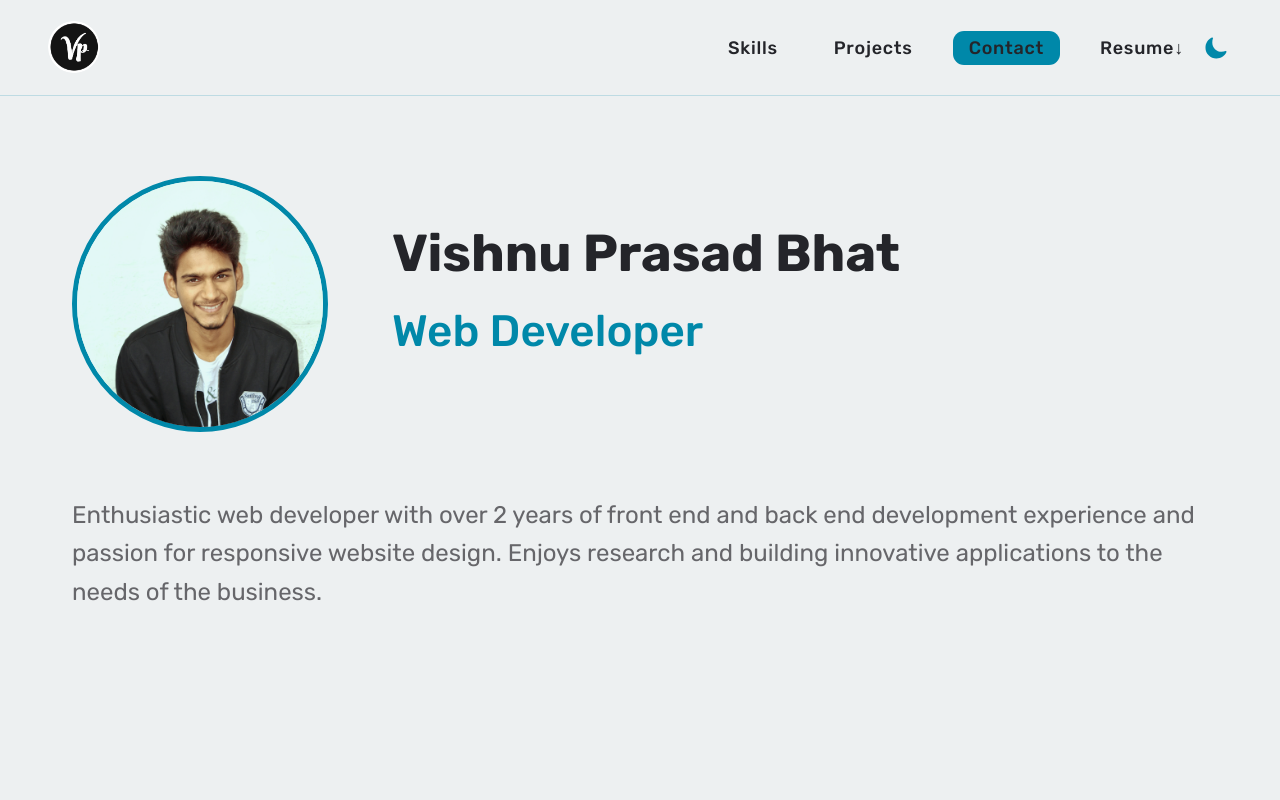
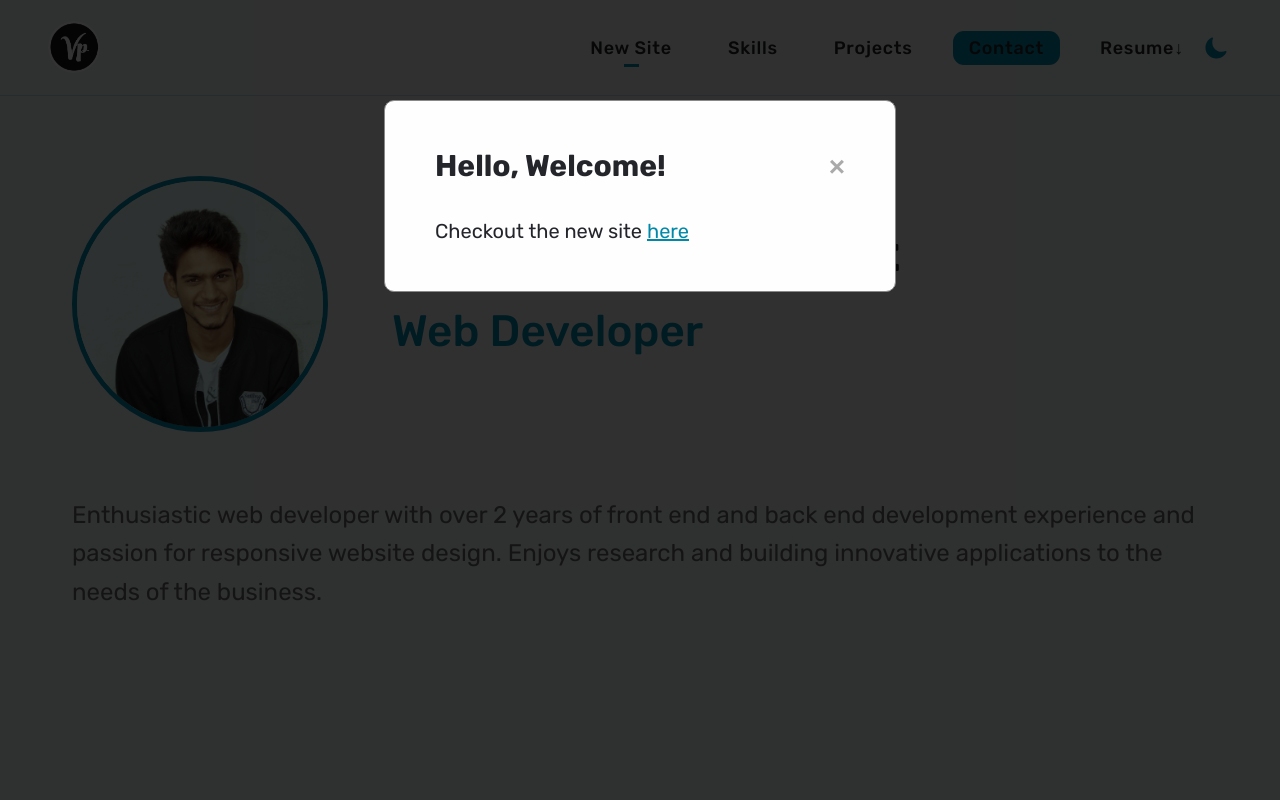
Before and after one commit to vishnuprasadbhat/my-portfolio, a plain HTML site: page index.html in a window 1280 px wide. Shown: the top 800 px of the page. Drawn offline with nearby package versions, Linux system fonts and the light colour scheme.

Commit message:
feat: added new site link

```diff
--- a/css/style.css
+++ b/css/style.css
@@ -319,3 +319,61 @@
   text-align: center;
   color: var(--text-secondary);
 }
+
+.newSite-link {
+  background: radial-gradient(circle, #0088a9 50%, transparent)
+      center/var(--d, 0) var(--d, 0) no-repeat,
+    linear-gradient(#0088a9 0 0) bottom -12px left 50% /15px 15px no-repeat;
+  transition: 0.3s, background-position 0.3s 0.3s;
+}
+.newSite-link:hover {
+  color: #000 !important;
+  transition: 0.3s, background-size 0.4s 0.3s, color 0.3s 0.3s;
+  background-position: center;
+  --d: 180%;
+}
+
+.modal {
+  display: none;
+  position: fixed;
+  z-index: 1;
+  padding-top: 100px;
+  left: 50%;
+  top: 50%;
+  transform: translate(-50%, -50%);
+  width: 100%;
+  height: 100%;
+  overflow: auto;
+  background-color: rgb(0, 0, 0);
+  background-color: rgba(0, 0, 0, 0.8);
+}
+
+.modal-content {
+  border-radius: 10px;
+  background-color: #fefefe;
+  margin: auto;
+  padding: 50px;
+  border: 1px solid #888;
+  width: 40%;
+  font-size: 20px;
+}
+
+.modal-link {
+  color: var(--accent-color);
+}
+
+.close {
+  color: #aaaaaa;
+  float: right;
+  font-size: 28px;
+  font-weight: bold;
+  border: none;
+  background: none;
+}
+
+.close:hover,
+.close:focus {
+  color: #000;
+  text-decoration: none;
+  cursor: pointer;
+}
--- a/index.html
+++ b/index.html
@@ -38,7 +38,9 @@
       /></a>
       <nav class="main-nav">
         <ul class="main-nav-list">
-          <!-- <li><a class="main-nav-link" href="#about">About</a></li> -->
+          <li>
+            <a class="main-nav-link newSite-link" href="newSite">New Site</a>
+          </li>
           <li><a class="main-nav-link" href="#skills">Skills</a></li>
           <li><a class="main-nav-link" href="#projects">Projects</a></li>
           <li>
@@ -61,6 +63,24 @@
       </button>
     </header>
     <main>
+      <!-- Modal start-->
+      <div id="myModal" class="modal">
+        <!-- Modal content -->
+        <div class="modal-content">
+          <button type="button" class="close">&times;</button>
+          <h2>Hello, Welcome!</h2>
+          <p style="margin-top: 40px">
+            Checkout the new site
+            <a
+              href="https://vishnuprasadbhat-portfolio.vercel.app/"
+              class="modal-link"
+              target="_blank"
+              >here</a
+            >
+          </p>
+        </div>
+      </div>
+      <!-- Modal end-->
       <section class="section-about" id="about">
         <div class="about">
           <div class="profile-box">
@@ -314,7 +334,7 @@
               <a
                 class="contact-link"
                 href="https://github.com/vishnuprasadbhat"
-                target="_blank "
+                target="_blank"
                 title="GitHub"
                 ><ion-icon class="icons icons-md" name="logo-github"></ion-icon
               ></a>
--- a/js/script.js
+++ b/js/script.js
@@ -25,6 +25,8 @@ nav.addEventListener("click", function (e) {
   } else if (id === `resume`) {
     window.location.href = `resume/Vishnu's Resume.pdf`;
     window.location.target = "_blank";
+  } else if (id === "newSite") {
+    window.open("https://vishnuprasadbhat-portfolio.vercel.app/", "_blank");
   } else if (e.target.classList.contains("main-nav-link")) {
     document.querySelector(id).scrollIntoView({ behavior: "smooth" });
 
@@ -54,3 +56,29 @@ const sectionAboutObserver = new IntersectionObserver(stickyNav, {
 });
 
 sectionAboutObserver.observe(sectionAbout);
+
+// Get the modal
+const modal = document.getElementById("myModal");
+// Get the button that opens the modal
+const btn = document.getElementById("myBtn");
+// Get the <span> element that closes the modal
+const span = document.getElementsByClassName("close")[0];
+
+// When the user clicks on <span> (x), close the modal
+span.onclick = function () {
+  modal.style.display = "none";
+};
+
+// When the user clicks anywhere outside of the modal, close it
+window.onclick = function (event) {
+  if (event.target == modal) {
+    modal.style.display = "none";
+  }
+};
+
+const showModal = () => {
+  modal.style.display = "block";
+};
+
+// Open modal when the page loads
+window.onload = showModal;
```
